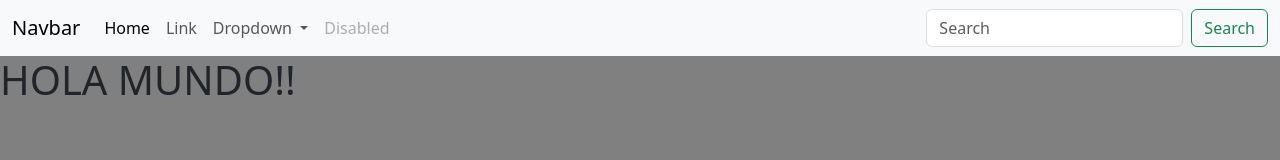
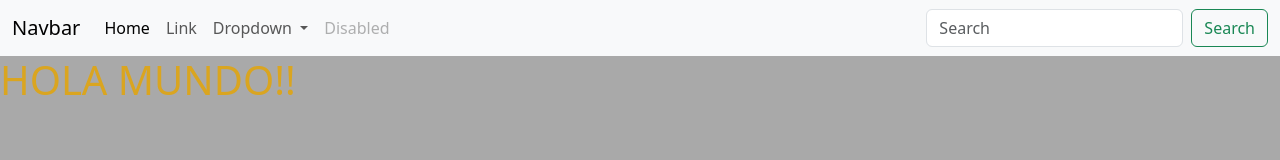
Before and after one commit to HDBruno/website, a plain HTML site: page index.html in a window 1280 px wide. Drawn offline with nearby package versions, Linux system fonts and the light colour scheme.

Commit message:
cambio de color de fondo

```diff
--- a/style/main.css
+++ b/style/main.css
@@ -1,3 +1,4 @@
 body {
-  background-color: grey;
+  background-color: darkgray;
+  color: goldenrod;
 }
```
